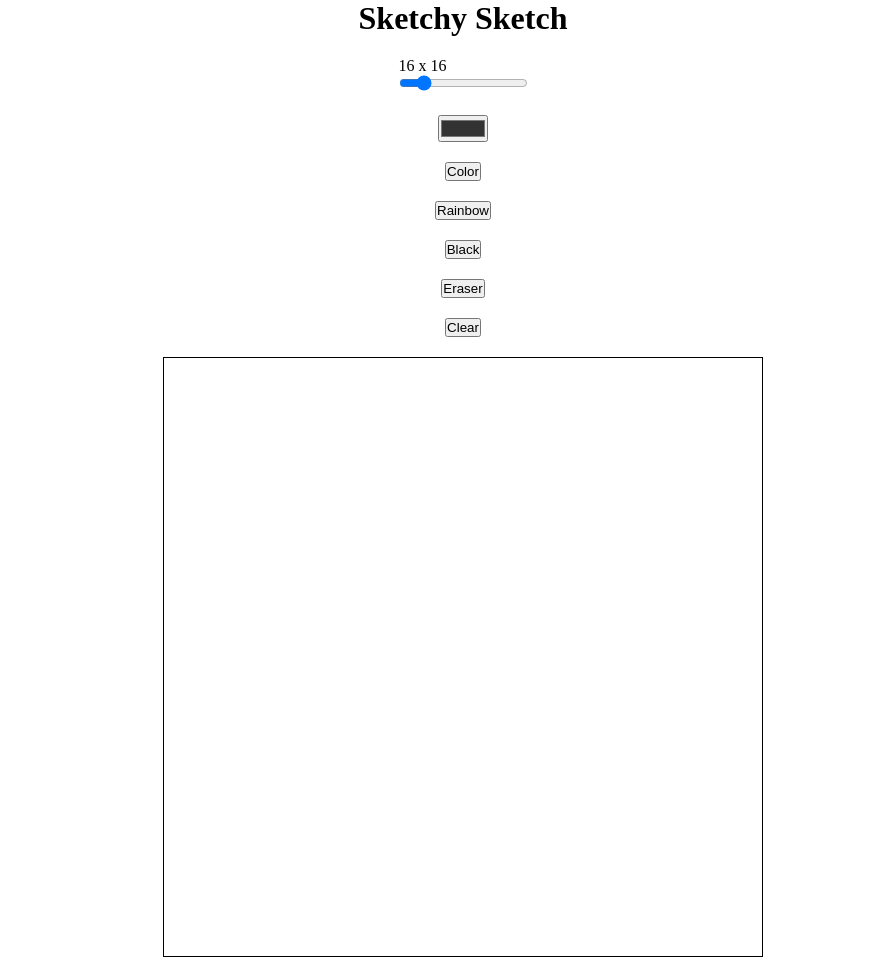
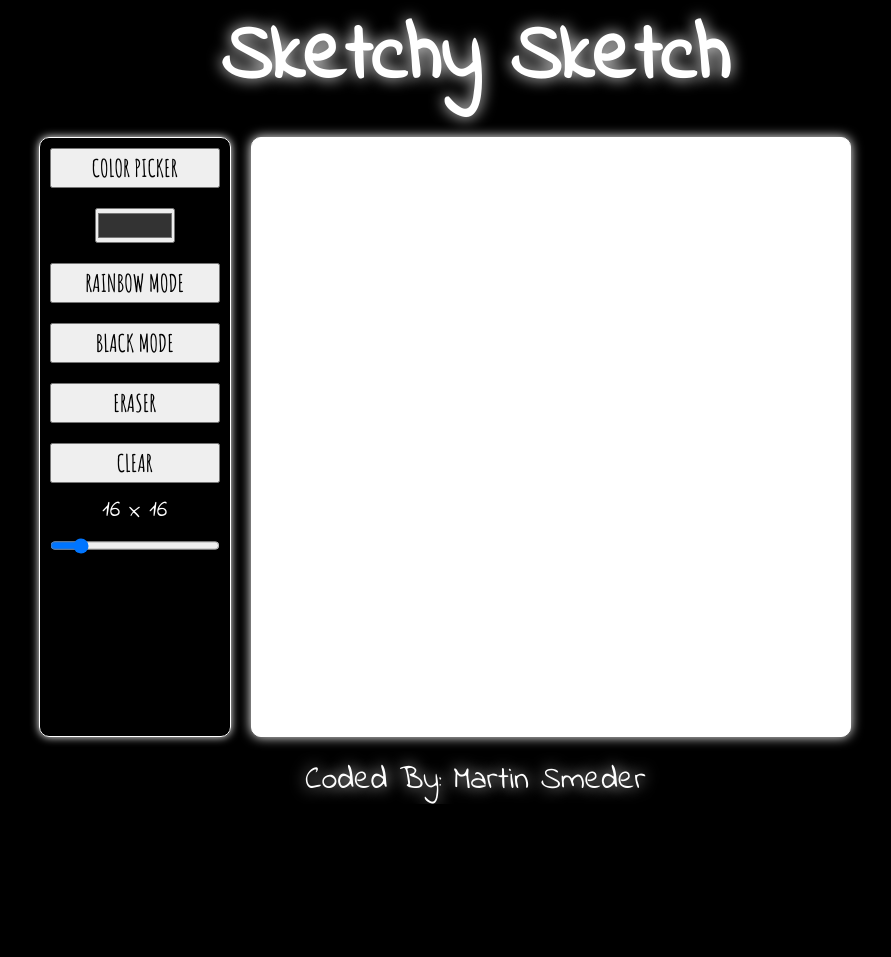
Before and after one commit to martinsmeder/etch_a_sketch, a plain HTML site: page index.html in a window 1280 px wide. Shown: the whole page, without its empty margins (177-1068 px from the left). After the commit the page ends 804 px from the top, so only its background shows below. Drawn offline with Linux system fonts and the light colour scheme.

Commit message:
Added layout and some style

```diff
--- a/index.html
+++ b/index.html
@@ -5,27 +5,44 @@
     <meta http-equiv="X-UA-Compatible" content="IE=edge">
     <meta name="viewport" content="width=device-width, initial-scale=1.0">
     <title>Sketchy Sketch</title>
+    <link rel="preconnect" href="https://fonts.googleapis.com">
+    <link rel="preconnect" href="https://fonts.gstatic.com" crossorigin>
+    <link href="https://fonts.googleapis.com/css2?family=Indie+Flower&display=swap" rel="stylesheet">
+    <link rel="preconnect" href="https://fonts.googleapis.com">
+    <link rel="preconnect" href="https://fonts.gstatic.com" crossorigin>
+    <link href="https://fonts.googleapis.com/css2?family=Amatic+SC:wght@700&display=swap" rel="stylesheet">
     <link rel="stylesheet" type="text/css" href="style.css">
     <script src="script.js" defer></script>
 </head>
 <body>
-    <h1>Sketchy Sketch</h1>
+    <header>
+        <h1>Sketchy Sketch</h1>
+    </header>
 
-    <div class="slidecontainer">
-        <p><span id="output"></span></p>
-        <input type="range" min="1" max="100" value="16" id="slider" id="myRange">
-    </div>
+    <main>
+        <div id="buttonContainer">
+            <div id="colorPicker">
+                <button id="color">COLOR PICKER</button>
+                <input type="color" id="picker" value="#333333">
+            </div>
 
-    <div class="colorpicker">
-        <input type="color" id="picker" value="#333333">
-    </div>
+            <button id="rainbow">RAINBOW MODE</button>
+            <button id="black">BLACK MODE</button>
+            <button id="eraser">ERASER</button>
+            <button id="clear">CLEAR</button>
 
-    <button id="color">Color</button>
-    <button id="rainbow">Rainbow</button>
-    <button id="black">Black</button>
-    <button id="eraser">Eraser</button>
-    <button id="clear">Clear</button>
+            <div id="sliderContainer">
+                <p><span id="output"></span></p>
+                <input type="range" min="1" max="100" value="16" id="slider" id="myRange">
+            </div>
+        </div>
 
-    <div id="container"></div>
+        <div id="divContainer"></div>
+    </main>
+
+    <footer>
+        Coded By: Martin Smeder
+    </footer>
+
 </body>
 </html>
--- a/script.js
+++ b/script.js
@@ -1,7 +1,7 @@
 let currentColor = '#333333'
 let currentMode = 'color'
 
-const container = document.querySelector('#container');
+const divContainer = document.querySelector('#divContainer');
 const colorPicker = document.querySelector('#picker')
 const colorBtn = document.querySelector('#color');
 const rainbowBtn = document.querySelector('#rainbow');
@@ -10,7 +10,6 @@ const eraserBtn = document.querySelector('#eraser');
 const clearBtn = document.querySelector('#clear');
 const gridSlider = document.querySelector('#slider');
 let sliderOutput = document.querySelector('#output');
-sliderOutput.textContent = `${gridSlider.value} x ${gridSlider.value}`;
 
 colorBtn.addEventListener('click', () => {
   setCurrentMode('color')
@@ -27,28 +26,33 @@ eraserBtn.addEventListener('click', () => {
 colorPicker.addEventListener('change', (e) => {
   setCurrentColor(e.target.value)
 });
-clearBtn.addEventListener('click', clearGrid)
-gridSlider.addEventListener('mouseup', changeGridSize)
+clearBtn.addEventListener('click', clearGrid);
+gridSlider.addEventListener('mouseup', changeGridSize);
+gridSlider.addEventListener('mousemove', showGridSize);
+
 
 function createGrid(size) {
     // clear grid
-    container.replaceChildren();
+    divContainer.replaceChildren();
 
-    container.style.gridTemplateColumns = `repeat(${size}, 1fr)`;
-    container.style.gridTemplateRows = `repeat(${size}, 1fr)`;
+    divContainer.style.gridTemplateColumns = `repeat(${size}, 1fr)`;
+    divContainer.style.gridTemplateRows = `repeat(${size}, 1fr)`;
 
     for (let i = 0; i < size * size; i++) {
         const gridItem = document.createElement("div");
         gridItem.classList.add('gridItem');
         gridItem.addEventListener('mouseover', changeColor)
         gridItem.addEventListener('mousedown', changeColor)
-        container.appendChild(gridItem);
+        divContainer.appendChild(gridItem);
     }
 };
 
 function changeGridSize() {
-    sliderOutput.textContent = `${gridSlider.value} x ${gridSlider.value}`;
     createGrid(gridSlider.value)
+}
+
+function showGridSize() {
+  sliderOutput.textContent = `${gridSlider.value} x ${gridSlider.value}`;
 }
 
 function clearGrid() {
@@ -97,3 +101,4 @@ function changeColor(e) {
 }
 
 createGrid(16);
+showGridSize();
--- a/style.css
+++ b/style.css
@@ -5,10 +5,15 @@
 }
 
 body {
-    display: flex;
-    flex-direction: column;
-    align-items: center;
+    font-family: 'Indie Flower', cursive;
+    height: 100vh;
+    display: grid;
+    justify-items: center;
+    grid-template-rows: 1fr 4fr 1fr;
     gap: 20px;
+    margin-left: 25px;
+    background-color: #000;
+    color: #FFF;
     /* Prevent dragging/selecting from causing bugs */
     -webkit-user-drag: none;
     user-select: none;
@@ -17,20 +22,91 @@ body {
     -ms-user-select: none;
 }
 
-#container {
+header {
+    grid-column: 1 / 3;
+    grid-row: 1 / 1;
+    display: flex;
+    align-items: center;
+    font-size: 2.5rem;
+    text-shadow: 0 0 .9rem #FFF;
+}
+
+main {
+    display: flex;
+    justify-content: center;
+    width: 90vw;
+    gap: 20px;
+}
+
+footer {
+    grid-column: 1 / 3;
+    grid-row: 3 / 3;
+    display: flex;
+    align-items: center;
+    text-shadow: 0 0 .9rem #FFF;
+    font-size: 2rem;
+}
+
+p {
+    display: flex;
+    flex-direction: column;
+    align-items: center;
+    font-size: 1.5rem;
+}
+
+button {
+    /* font-family: 'Indie Flower', cursive; */
+    font-family: 'Amatic SC', cursive;
+    width: 170px;
+    height: 40px;
+    margin: 10px;
+    font-size: 1.5rem;
+}
+
+#buttonContainer {
+    display: flex;
+    flex-direction: column;
+    align-items: center;
+    border: 1px solid #FFF;
+    border-radius: 10px;
+    box-shadow: 0 0 .5rem #FFF;
+}
+
+#colorPicker {
+    display: flex;
+    flex-direction: column;
+    align-items: center;
+    gap: 10px;
+    margin-bottom: 10px;
+}
+
+#colorPicker input {
+    width: 80px;
+    height: 35px;
+}
+
+#sliderContainer {
+    display: flex;
+    flex-direction: column;
+    align-items: center;
+}
+
+#sliderContainer input {
+    width: 170px;
+    height: 35px;
+}
+
+#divContainer {
     width: 600px;
     height: 600px;
     display: grid;
-    border: 1px solid #000;
+    background-color: #FFF;
+    border: 1px solid #FFF;
+    border-radius: 10px;
+    box-shadow: 0 0 .7rem #FFF;
 }
 
 .gridItem {
-    transition: 0s 60s;
     width: 100%;
     height: 100%;
 }
-
-.gridItem:hover {
-    background-color: #FFF;
-    transition: 0s;
-}
```
